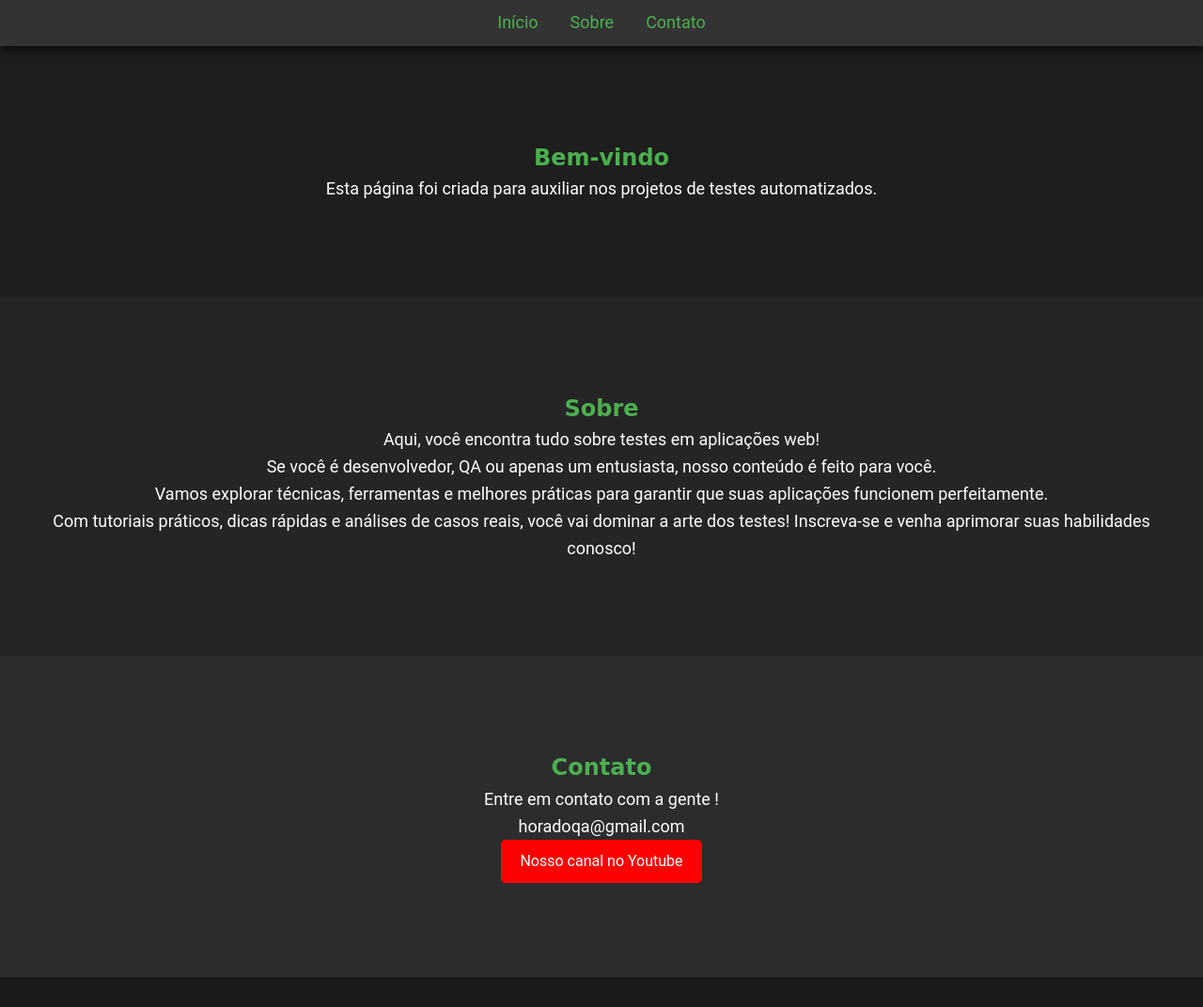
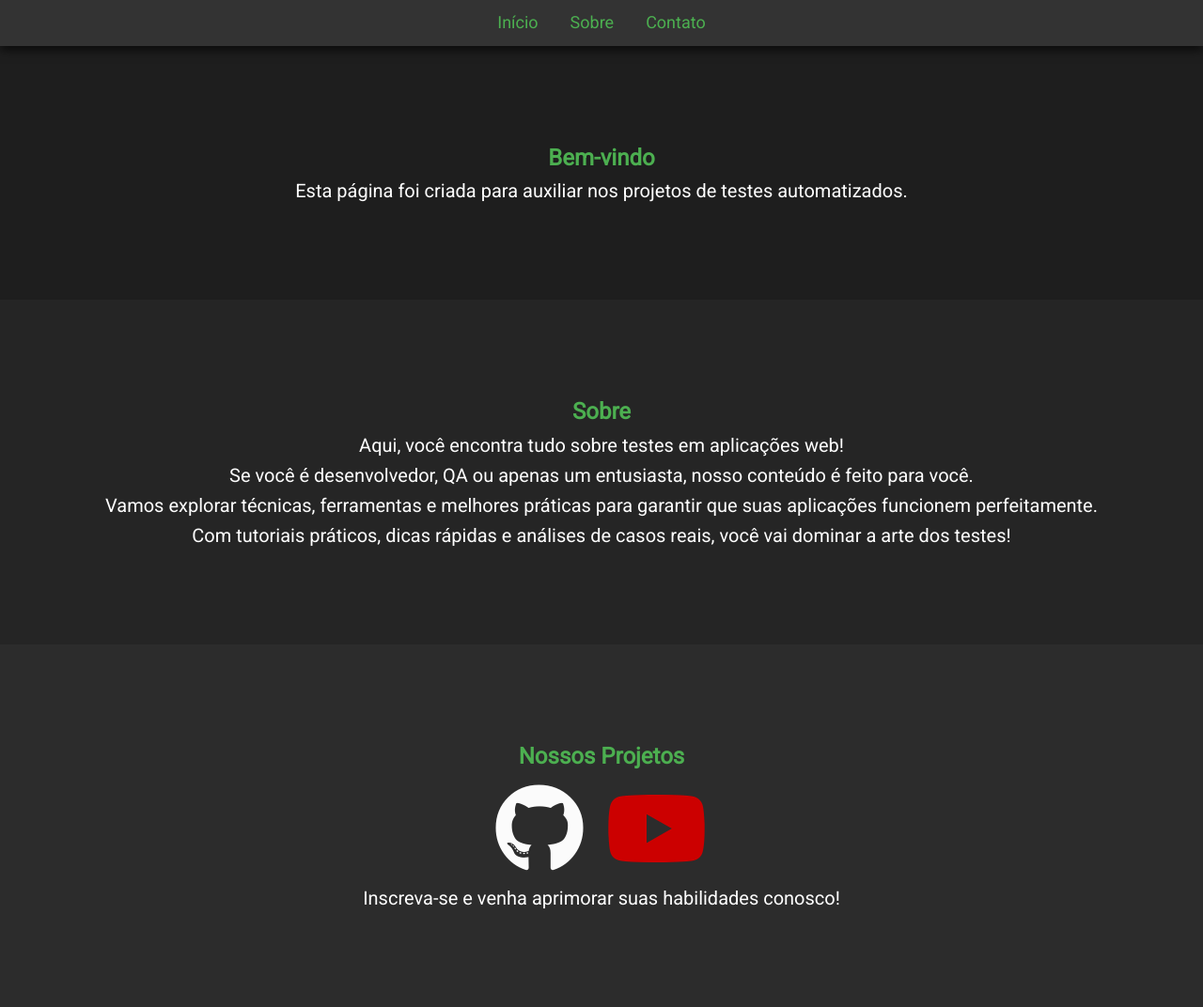
Before and after one commit to rafaelbpmt/login-horadoqa, a plain HTML site: page welcome/index.html in a window 1280 px wide. Shown: the whole page at 94% size. Before the commit the page ends 1040 px from the top, so only its background shows below. Drawn offline with Linux system fonts and the light colour scheme.

Commit message:
Atualizando página welcome

```diff
--- a/welcome/index.html
+++ b/welcome/index.html
@@ -1,12 +1,16 @@
-
 <!DOCTYPE html>
 <html lang="pt-br">
+
 <head>
     <meta charset="UTF-8">
     <meta name="viewport" content="width=device-width, initial-scale=1.0">
     <title>Página Inicial</title>
     <link rel="stylesheet" href="style.css">
+    <link href="https://fonts.googleapis.com/css2?family=Roboto:wght@400&display=swap" rel="stylesheet">
+    <link href="https://cdnjs.cloudflare.com/ajax/libs/font-awesome/5.15.4/css/all.min.css" rel="stylesheet">
+    <link href="https://use.fontawesome.com/releases/v5.13.1/css/all.css" rel="stylesheet">
 </head>
+
 <body>
     <!-- Menu Fixo no Topo -->
     <header class="menu">
@@ -29,15 +33,26 @@
         <h2>Sobre</h2>
         <p>Aqui, você encontra tudo sobre testes em aplicações web! </p>
         <p>Se você é desenvolvedor, QA ou apenas um entusiasta, nosso conteúdo é feito para você. </p>
-        <p>Vamos explorar técnicas, ferramentas e melhores práticas para garantir que suas aplicações funcionem perfeitamente.</p>
-        <p>Com tutoriais práticos, dicas rápidas e análises de casos reais, você vai dominar a arte dos testes! Inscreva-se e venha aprimorar suas habilidades conosco!</p>
+        <p>Vamos explorar técnicas, ferramentas e melhores práticas para garantir que suas aplicações funcionem
+            perfeitamente.</p>
+        <p>Com tutoriais práticos, dicas rápidas e análises de casos reais, você vai dominar a arte dos testes!</p>
     </section>
 
     <section id="contato" class="section contato">
-        <h2>Contato</h2>
-        <p>Entre em contato com a gente !</p>
-        <p>horadoqa@gmail.com</p>
-        <a href="https://www.youtube.com/@horadoqa" class="youtube-button">Nosso canal no Youtube</a>
+        <h2>Nossos Projetos</h2>
+
+        <div class="icons-social">
+            <a href="https://github.com/horadoqa">
+                <i class="fab fa-github" aria-hidden="true" title="Github"></i>
+                <span class="sr-only">Github</span>
+            </a>
+            <a href="https://www.youtube.com/@horadoqa">
+                <i class="fab fa-youtube" aria-hidden="true" title="Youtube"></i>
+                <span class="sr-only">Youtube</span>
+            </a>
+        <p>Inscreva-se e venha aprimorar suas habilidades conosco!</p>
+        </div>
     </section>
 </body>
+
 </html>
--- a/welcome/style.css
+++ b/welcome/style.css
@@ -11,6 +11,7 @@ body {
     color: #fff; /* Texto branco */
     line-height: 1.6;
 }
+
 
 /* Estilo do Menu Fixo */
 .menu {
@@ -65,28 +66,30 @@ body {
 }
 
 /* Efeitos e Estilo Halloween */
-h1, h2 {
-    font-family: 'Creepster', cursive; /* Fonte temática de Halloween */
+h1, h2, h3, h4, h5, h6 {
     color: #4CAF50; /* Laranja Halloween */
 }
 
 p {
-    font-size: 18px;
+    font-size: 20px;
 }
 
-@import url('https://fonts.googleapis.com/css2?family=Creepster&display=swap');
-
-.youtube-button {
-    display: inline-block; /* Para que o link se comporte como um botão */
-    padding: 10px 20px; /* Espaçamento interno */
-    background-color: #ff0000; /* Cor de fundo do botão (vermelho do YouTube) */
-    color: white; /* Cor do texto */
-    border-radius: 5px; /* Bordas arredondadas */
-    text-align: center; /* Centraliza o texto */
-    text-decoration: none; /* Remove o sublinhado */
-    transition: background-color 0.3s; /* Transição suave para o hover */
+.fa-youtube {
+    color: #cc0000; /* Cor mais escura ao passar o mouse */
 }
 
-.youtube-button:hover {
-    background-color: #cc0000; /* Cor mais escura ao passar o mouse */
+.fa-github {
+    color: #fbfbfb; /* Cor mais escura ao passar o mouse */
 }
+
+.icons-social i {
+	font-size: 6em;
+}
+
+.icons-social i {
+	padding: 10px;
+}
+
+.icons-social a {
+  text-decoration: none;
+}
```
